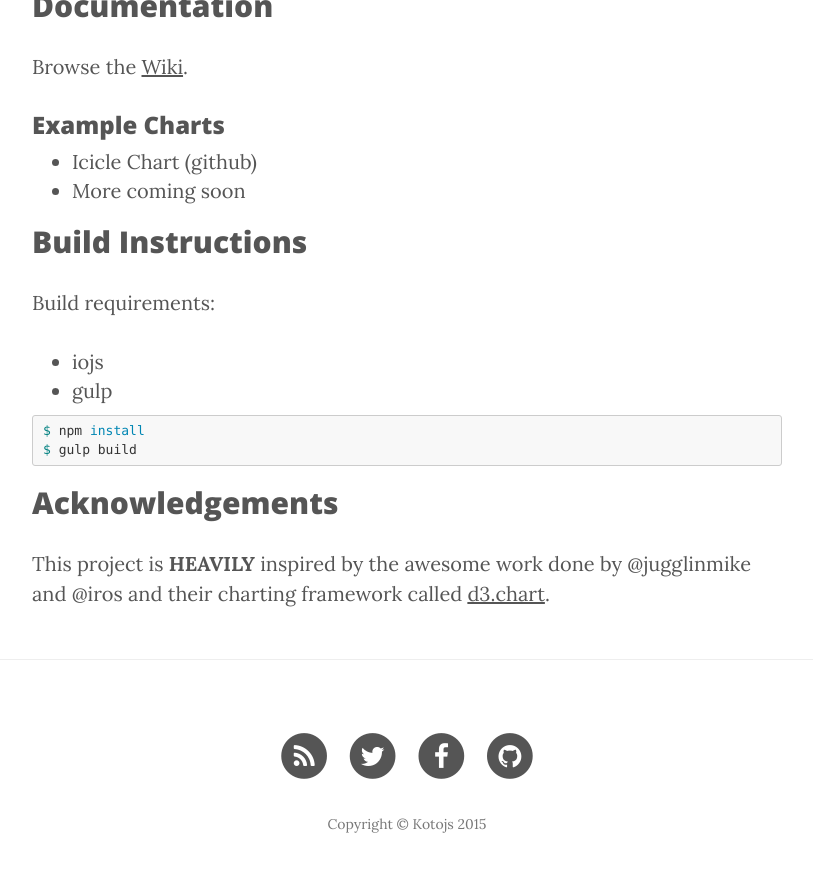
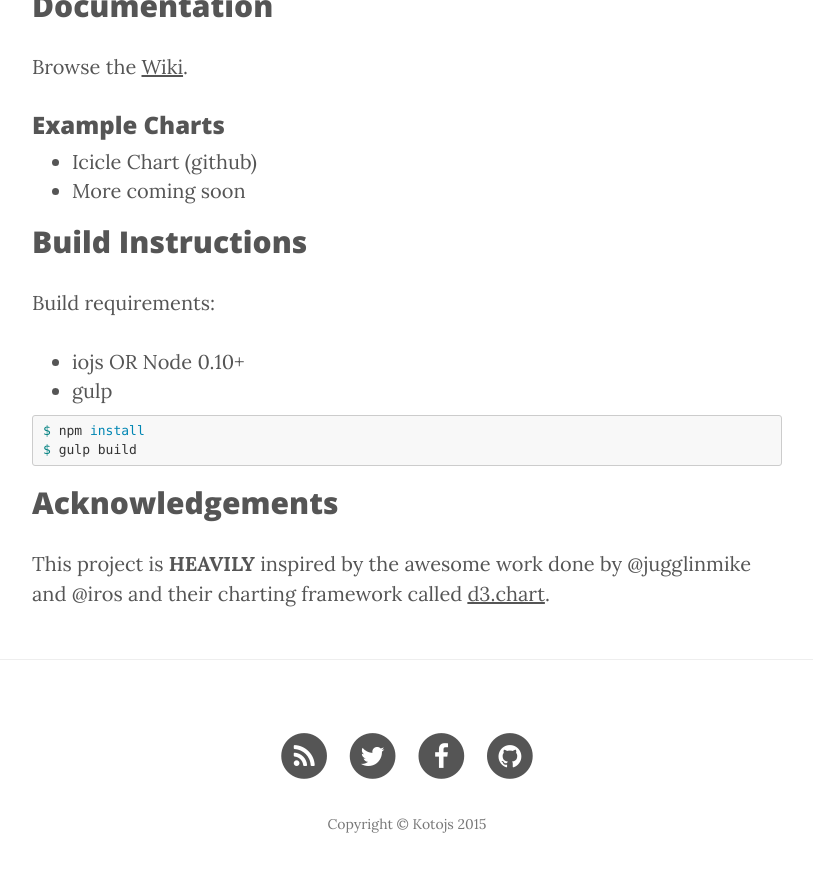
Before and after one commit to kotojs/kotojs, a Jekyll site: the page built from index.markdown, in a window 1280 px wide and 900 px high, scrolled down 4184 px. Shown: the top 872 px of the window, without its empty margins (233-1046 px from the left). Built offline with Jekyll 4.4.1, drawn with Linux system fonts in a browser that asks for light colours; nearby versions of some CDN libraries.

Commit message:
docs(index): adding abiltiy to use node or iojs

```diff
--- a/index.markdown
+++ b/index.markdown
@@ -138,7 +138,7 @@ Browse the [Wiki](https://github.com/nicksrandall/kotojs/wiki/API-Documentation)
 ## Build Instructions
 Build requirements:
 
-- [iojs](https://iojs.org/en/index.html)
+- [iojs](https://iojs.org/en/index.html) OR [Node 0.10+](http://www.nodejs.org)
 - [gulp](http://gulpjs.com/)
 
 
```
